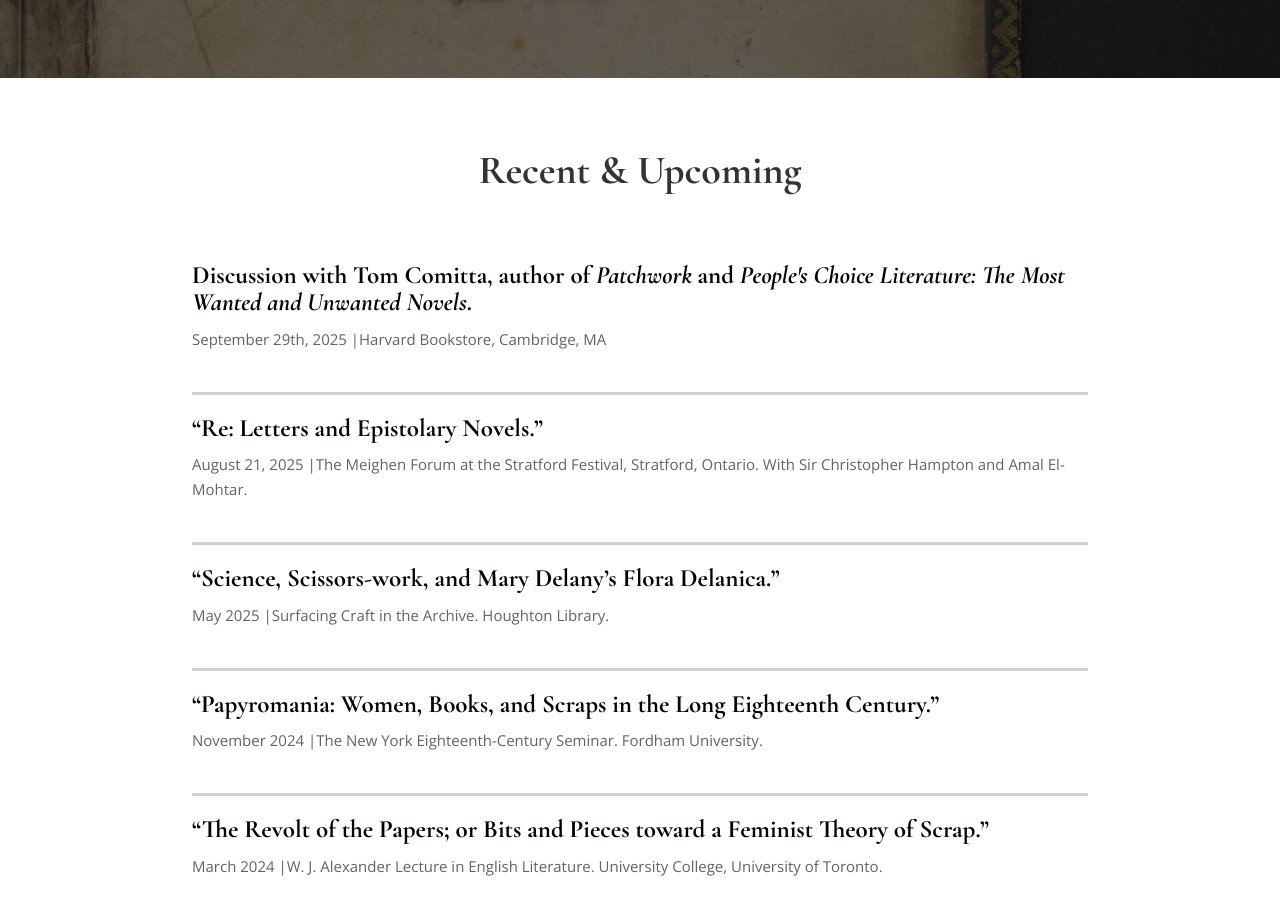
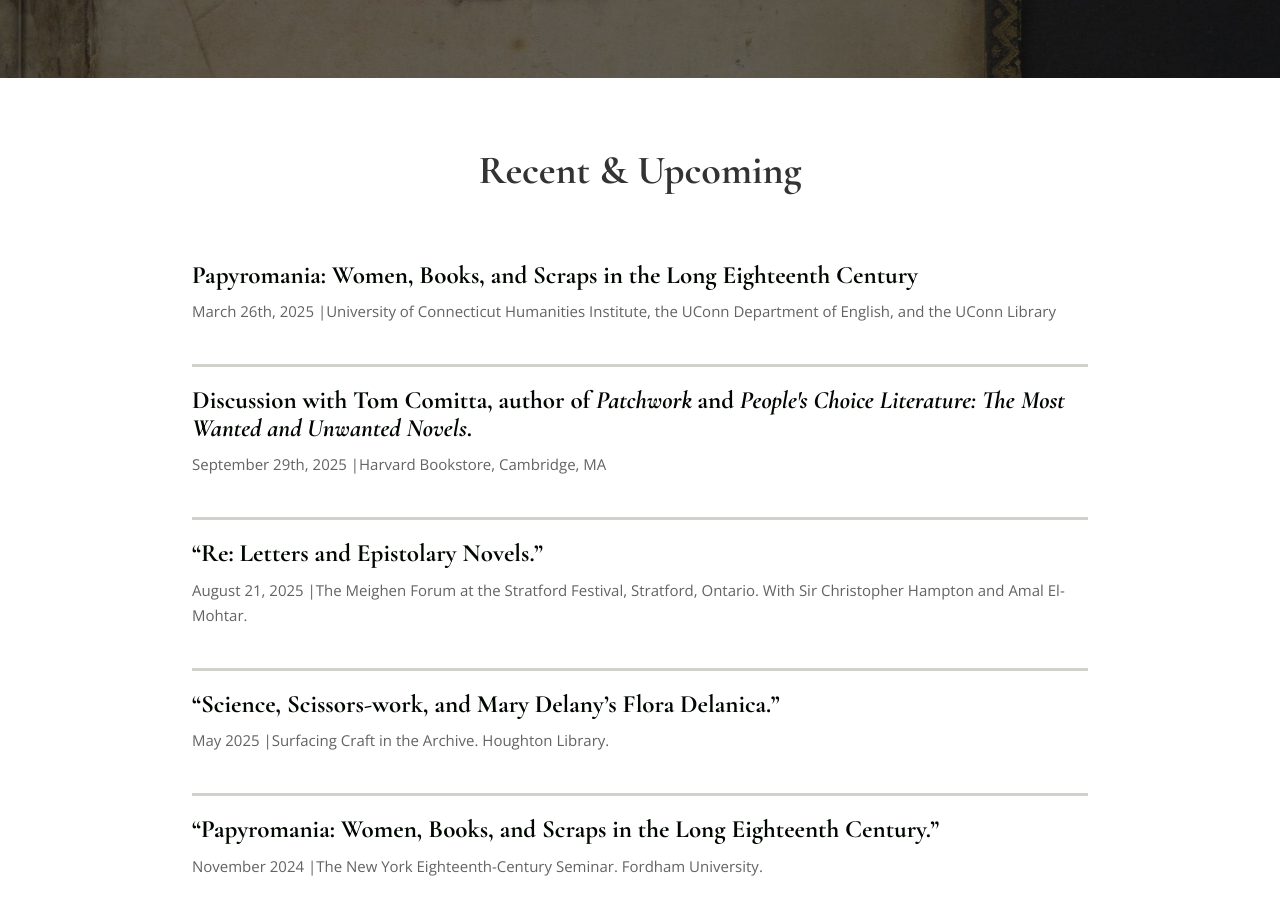
Before and after one commit to ceyingst/DLSite, a Jekyll site: the page built from talks.html, in a window 1280 px wide and 900 px high, scrolled down 401 px. Built offline with Jekyll 4.4.1, drawn with Linux system fonts in a browser that asks for light colours; nearby versions of some CDN libraries; some web fonts are replaced.

Commit message:
Update talks.yml

```diff
--- a/_data/talks.yml
+++ b/_data/talks.yml
@@ -1,3 +1,6 @@
+- title: "Papyromania: Women, Books, and Scraps in the Long Eighteenth Century"
+  date: March 26th, 2025
+  content: "University of Connecticut Humanities Institute, the UConn Department of English, and the UConn Library"
 - title: "Discussion with Tom Comitta, author of <em>Patchwork</em> and <em>People's Choice Literature: The Most Wanted and Unwanted Novels</em>."
   date: September 29th, 2025
   content: "Harvard Bookstore, Cambridge, MA"
```
